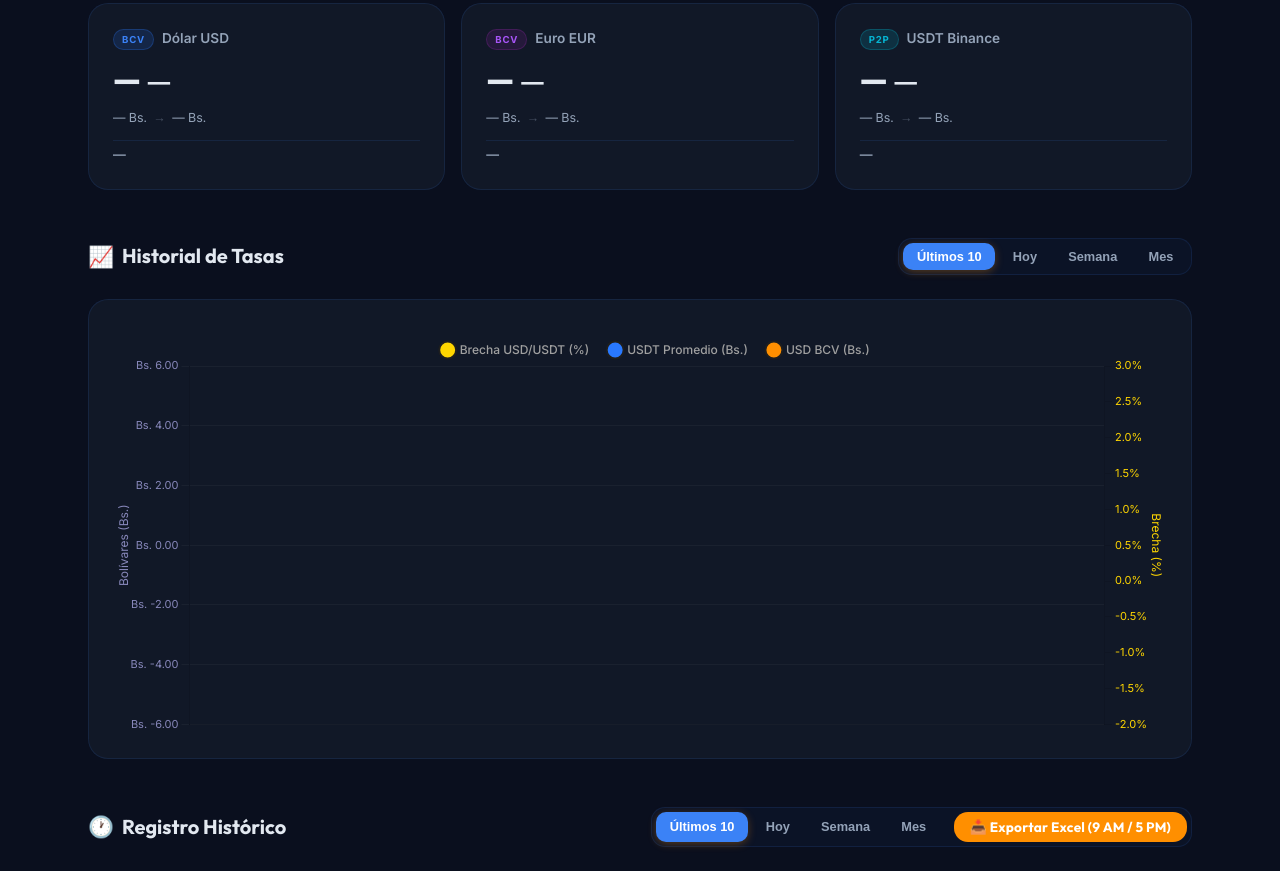
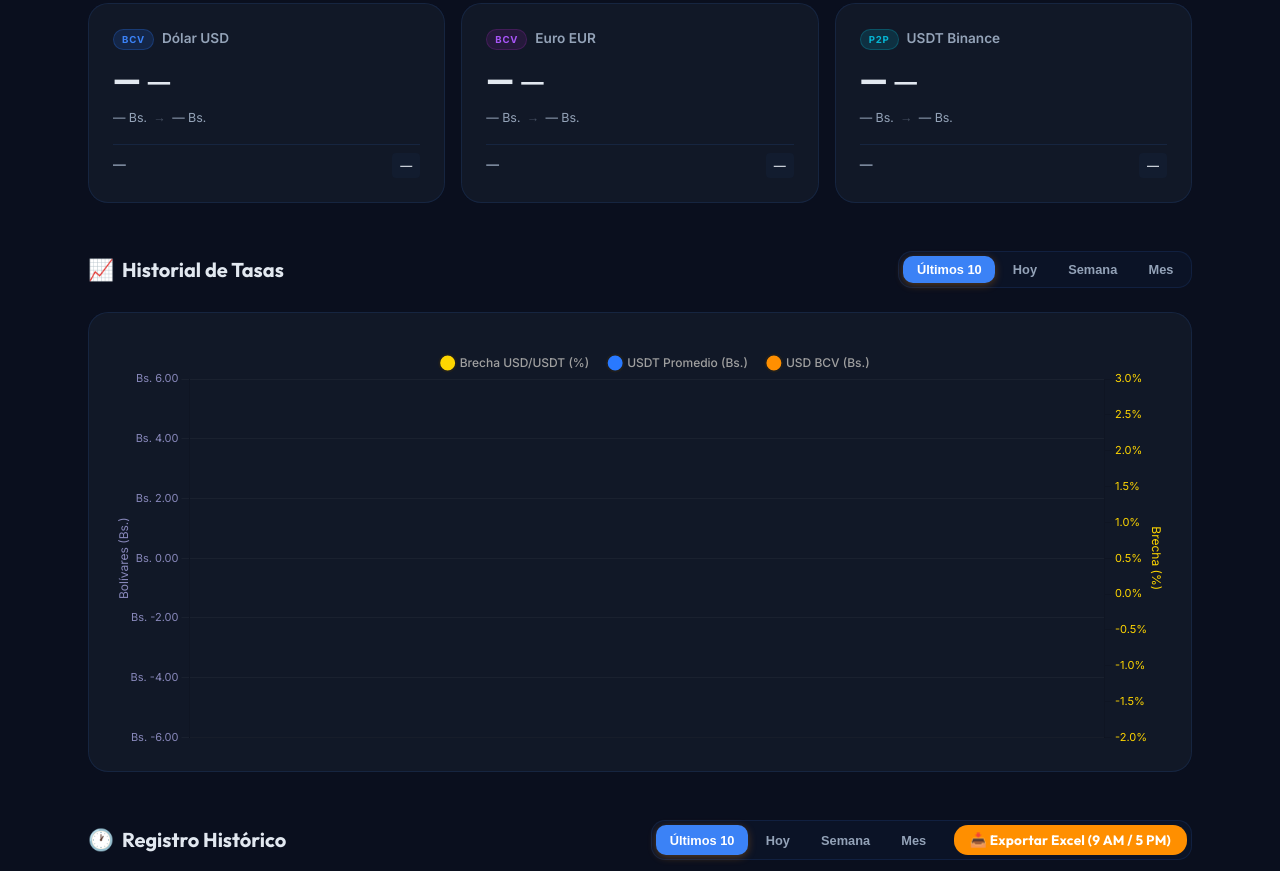
Before and after one commit to julparra19-star/brecha-vzla, a website built with Vite: page index.html in a window 1280 px wide. Shown: the part 1117-1988 px from the top of the page. Built offline with nearby package versions, Linux system fonts and the light colour scheme; files whose address does not match are found by name.

Commit message:
feat: agregar promedio diario al panel de variacion acumulada

```diff
--- a/index.html
+++ b/index.html
@@ -308,7 +308,10 @@
             <span class="scorecard-sep">→</span>
             <span class="scorecard-to" id="sc-usd-to">— Bs.</span>
           </div>
-          <div class="scorecard-abs" id="sc-usd-abs">—</div>
+          <div class="scorecard-footer">
+            <span class="scorecard-abs" id="sc-usd-abs">—</span>
+            <span class="scorecard-avg" id="sc-usd-avg">—</span>
+          </div>
         </div>
 
         <!-- EUR BCV -->
@@ -326,7 +329,10 @@
             <span class="scorecard-sep">→</span>
             <span class="scorecard-to" id="sc-eur-to">— Bs.</span>
           </div>
-          <div class="scorecard-abs" id="sc-eur-abs">—</div>
+          <div class="scorecard-footer">
+            <span class="scorecard-abs" id="sc-eur-abs">—</span>
+            <span class="scorecard-avg" id="sc-eur-avg">—</span>
+          </div>
         </div>
 
         <!-- USDT Binance Promedio -->
@@ -344,7 +350,10 @@
             <span class="scorecard-sep">→</span>
             <span class="scorecard-to" id="sc-usdt-to">— Bs.</span>
           </div>
-          <div class="scorecard-abs" id="sc-usdt-abs">—</div>
+          <div class="scorecard-footer">
+            <span class="scorecard-abs" id="sc-usdt-abs">—</span>
+            <span class="scorecard-avg" id="sc-usdt-avg">—</span>
+          </div>
         </div>
 
       </div>
--- a/src/main.js
+++ b/src/main.js
@@ -738,5 +738,12 @@ function renderScorecardItem(id, oldVal, newVal, days, fmt) {
 
   elFrom.textContent = `${fmt(oldVal)} Bs.`;
   elTo.textContent   = `${fmt(newVal)} Bs.`;
-  elAbs.textContent  = `${sign}${fmt(diff)} Bs. en ${days} días`;
+
+  elAbs.textContent = `${sign}${fmt(diff)} Bs. en ${days} días`;
+
+  const elAvg = document.getElementById(`sc-${id}-avg`);
+  if (elAvg) {
+    const avg = diff / days;
+    elAvg.textContent = `${sign}${fmt(avg)} Bs/día`;
+  }
 }
--- a/src/styles/main.css
+++ b/src/styles/main.css
@@ -1733,11 +1733,26 @@ body {
   opacity: 0.4;
 }
 
+.scorecard-footer {
+  display: flex;
+  justify-content: space-between;
+  align-items: center;
+  padding-top: 0.5rem;
+  border-top: 1px solid var(--glass-border);
+  margin-top: 0.5rem;
+}
+
 .scorecard-abs {
   font-size: 0.8rem;
   font-weight: 600;
   color: var(--text-secondary);
-  padding-top: 0.25rem;
-  border-top: 1px solid var(--glass-border);
-  margin-top: 0.25rem;
-}
+}
+
+.scorecard-avg {
+  font-size: 0.75rem;
+  font-weight: 500;
+  color: var(--text-muted);
+  background: var(--glass-bg);
+  padding: 0.2rem 0.5rem;
+  border-radius: 4px;
+}
```
